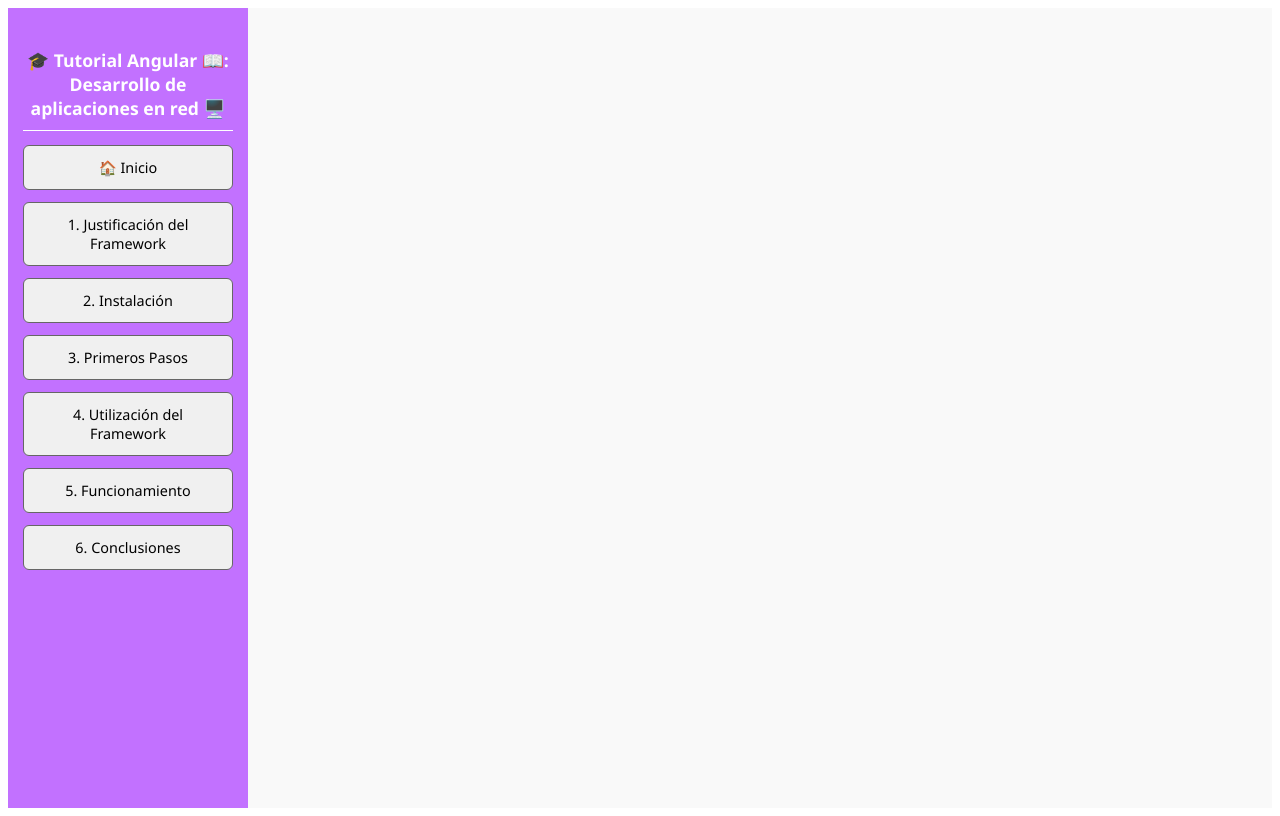
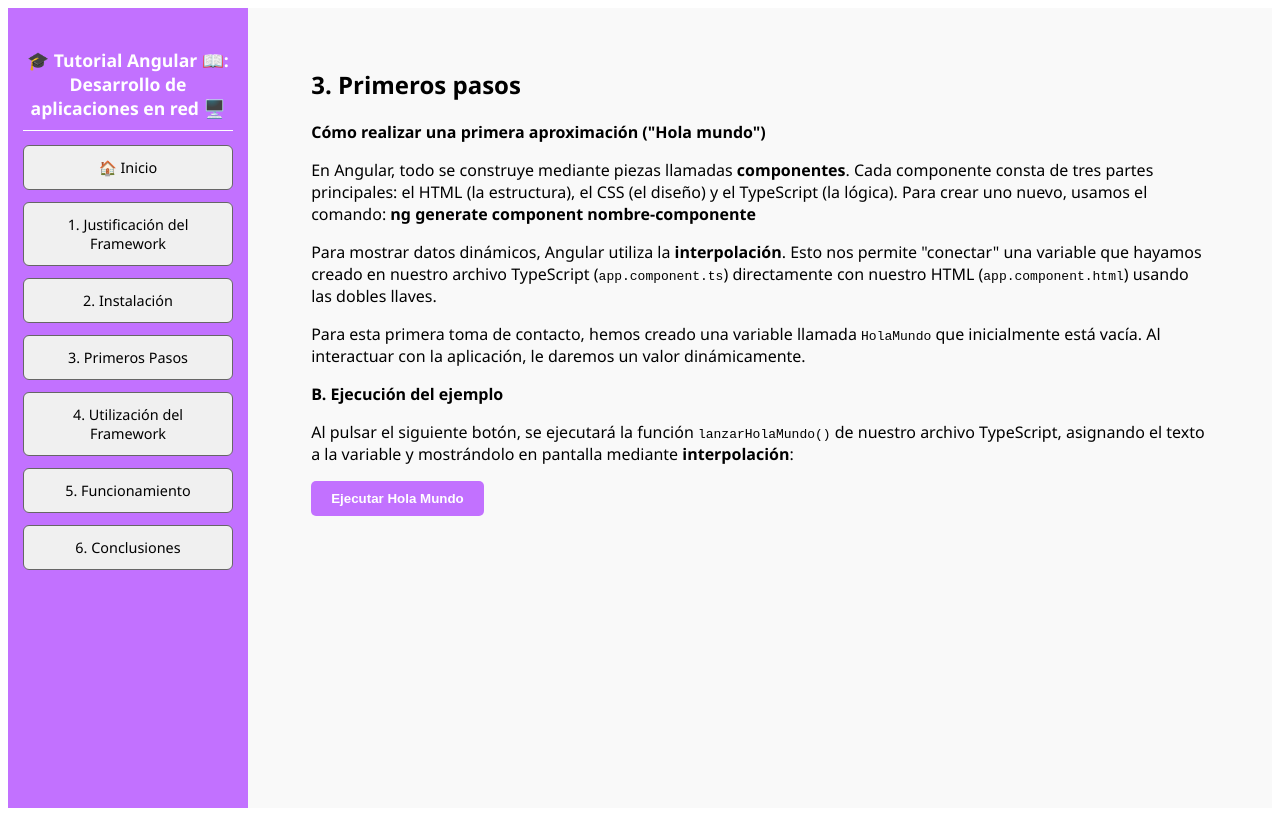
Before and after one commit to hectordoal/angular-framework-tutorial, an Angular app: page / in a window 1280 px wide. Both pictures are taken after a click on the button "3. Primeros Pasos". Built offline with nearby package versions, Linux system fonts and the light colour scheme.

Commit message:
punto 3: Primeros pasos

```diff
--- a/src/app/app.html
+++ b/src/app/app.html
@@ -61,7 +61,7 @@
       <p><strong>F. Lenguajes:</strong></p>
       <p>Se apoya principalmente en <strong>TypeScript</strong> (una versión mejorada de JavaScript), HTML y CSS.</p>
       <p><strong>G. Prerrequisitos:</strong></p>
-      <p>Necesitas tener instalado Node.js y conocer las bases de HTML/JS.</p>
+      <p>Necesitas tener instalado un editor de texto, Node.js y conocer las bases de HTML/JS.</p>
     </div>
 
     <div *ngIf="pasoActual === 2">
@@ -86,8 +86,27 @@
       <p>Las variables de entorno en Angular se gestionan mediante archivos específicos (normalmente en una carpeta llamada <code>environments</code>). Estas son fundamentales porque nos permiten definir configuraciones que cambian según dónde se ejecute la aplicación. Por ejemplo, podemos tener una variable para la dirección de un servidor de pruebas y otra para el servidor real definitivo; Angular se encarga de intercambiarlas automáticamente al compilar el proyecto.</p>
       <p><strong>F. ¿Necesitas base de datos?</strong></p>
       <p>Es importante aclarar que Angular, al ser una tecnología de <strong>Frontend</strong> (se ejecuta en el navegador del usuario), no contiene ni requiere una base de datos propia instalada. Para gestionar datos persistentes, Angular se conecta a un <strong>Backend</strong> (un servidor externo) a través de servicios que utilizan el protocolo HTTP. Si necesitamos guardar datos pequeños de forma local para que no se pierdan al cerrar el navegador, podemos utilizar herramientas como el <strong>LocalStorage</strong> o <strong>SessionStorage</strong>.</p>
+    </div>
 
+    <div *ngIf="pasoActual === 3">
+      <h2>3. Primeros pasos</h2>
+      <p><strong>Cómo realizar una primera aproximación ("Hola mundo")</strong></p>
+      <p>En Angular, todo se construye mediante piezas llamadas <strong>componentes</strong>. Cada componente consta de tres partes principales: el HTML (la estructura), el CSS (el diseño) y el TypeScript (la lógica). Para crear uno nuevo, usamos el comando: <strong>ng generate component nombre-componente</strong></p>
+      <p>Para mostrar datos dinámicos, Angular utiliza la <strong>interpolación</strong>. Esto nos permite "conectar" una variable que hayamos creado en nuestro archivo TypeScript (<code>app.component.ts</code>) directamente con nuestro HTML (<code>app.component.html</code>) usando las dobles llaves.</p>
+      <p>Para esta primera toma de contacto, hemos creado una variable llamada <code>HolaMundo</code> que inicialmente está vacía. Al interactuar con la aplicación, le daremos un valor dinámicamente.</p>
+
+       <p><strong>B. Ejecución del ejemplo</strong></p>
+      <p>Al pulsar el siguiente botón, se ejecutará la función <code>lanzarHolaMundo()</code> de nuestro archivo TypeScript, asignando el texto a la variable y mostrándolo en pantalla mediante <strong>interpolación</strong>:</p>
+
+     <button (click)="lanzarHolaMundo()" style="background: #c271ff; color: white; border: none; padding: 10px 20px; border-radius: 5px; cursor: pointer; font-weight: bold;">
+      Ejecutar Hola Mundo
+     </button>
+
+     <h3 style="color: #000000; margin-top: 20px; min-height: 1.2em;">
+     {{ HolaMundo }}
+     </h3>
     </div>
+
 
     </main>
 </div>
--- a/src/app/app.ts
+++ b/src/app/app.ts
@@ -16,4 +16,10 @@
   cambiarPaso(nuevoPaso: number) {
     this.pasoActual = nuevoPaso;
   }
+
+  HolaMundo: string = "";
+
+  lanzarHolaMundo() {
+    this.HolaMundo = "Hola Mundo"
+  }
 }
```
